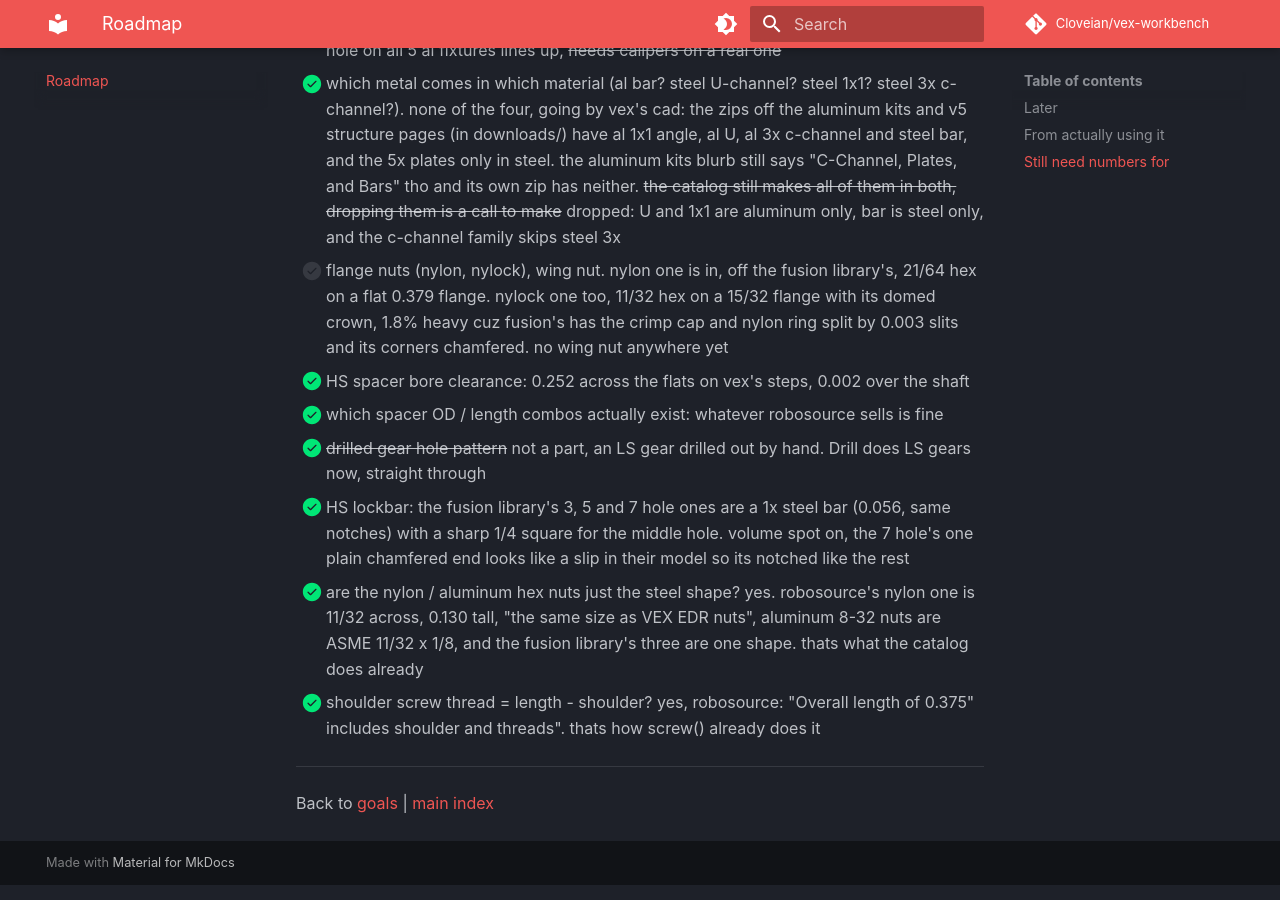
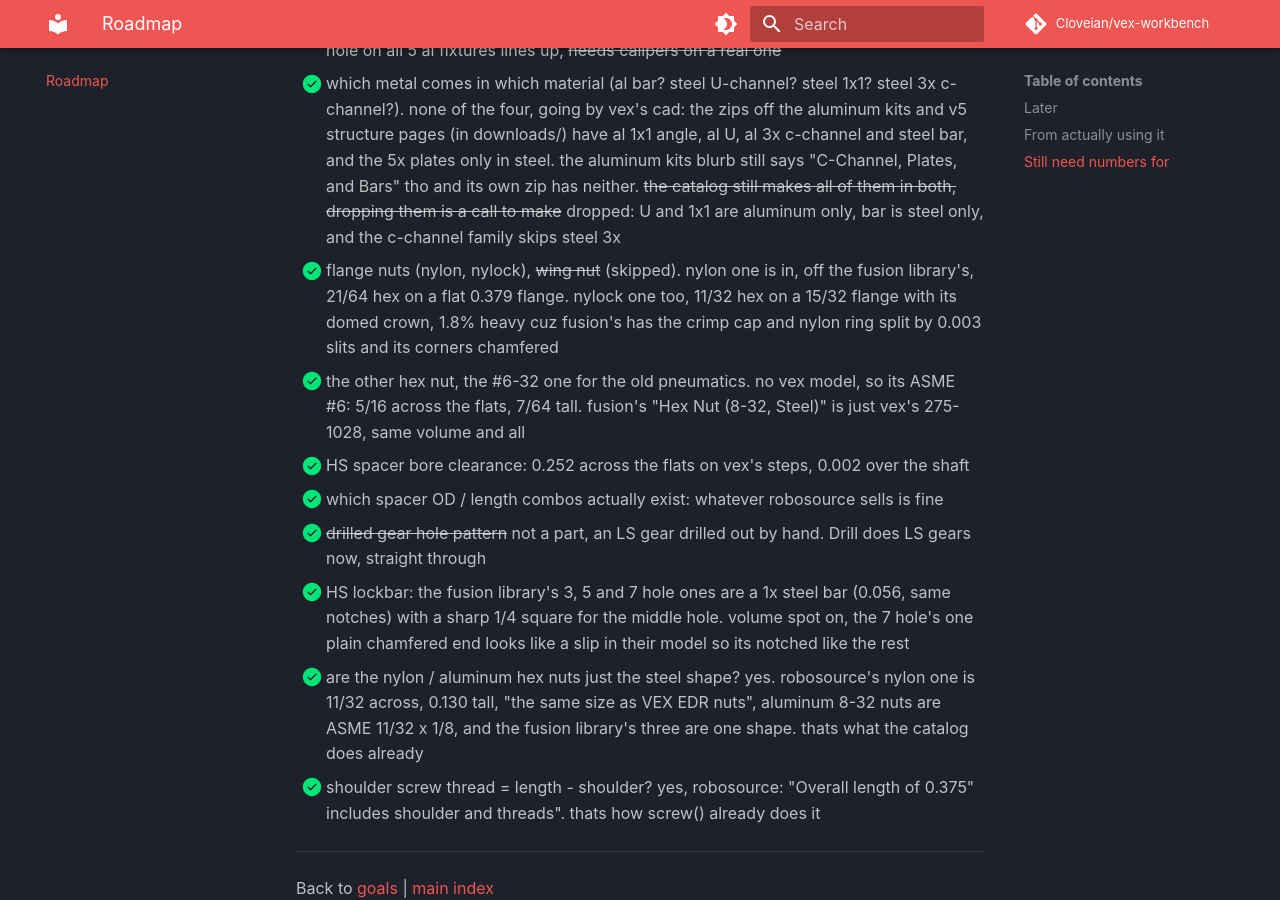
Before and after one commit to Cloveian/vex-workbench, an MkDocs documentation site: the page built from docs/roadmap.md, in a window 1280 px wide and 900 px high, scrolled down 3256 px. Built offline with MkDocs 1.6.1 and Material for MkDocs 9.7.7, drawn with Linux system fonts in a browser that asks for light colours; comment, search, counter and statistics services are not loaded.

Commit message:
no wing nut, and the other hex nut, the #6-32 one for the old pneumatics. fusions 8-32 one was just vexs file the whole time

```diff
--- a/docs/roadmap.md
+++ b/docs/roadmap.md
@@ -47,7 +47,8 @@
 - [x] 1x1 angle variants: the official one, plus a 3x c-channel cut down the middle, along the middle hole's edge or between holes. ~~Regular 2-Wide, Thick 5-Wide, Thin 5-Wide, only fusion has them, as f3d~~ (made, Cut 3x Hole Edge and Cut 3x Between Holes)
 - [x] is aluminum c-channel really the steel shape? no. vex's al steps and the fusion library agree: 0.55 tall flanges, flange holes at 0.3, a 0.078 tip chamfer, 0.070 count marks with round bottoms (~~the 5x flares~~ it doesnt, that was a loose BoundBox). the 3x is its own again, 0.546 tall with a 0.063 wall. the catalog makes them that way now, every hole on all 5 al fixtures lines up, ~~needs calipers on a real one~~
 - [x] which metal comes in which material (al bar? steel U-channel? steel 1x1? steel 3x c-channel?). none of the four, going by vex's cad: the zips off the aluminum kits and v5 structure pages (in downloads/) have al 1x1 angle, al U, al 3x c-channel and steel bar, and the 5x plates only in steel. the aluminum kits blurb still says "C-Channel, Plates, and Bars" tho and its own zip has neither. ~~the catalog still makes all of them in both, dropping them is a call to make~~ dropped: U and 1x1 are aluminum only, bar is steel only, and the c-channel family skips steel 3x
-- [ ] flange nuts (nylon, nylock), wing nut. nylon one is in, off the fusion library's, 21/64 hex on a flat 0.379 flange. nylock one too, 11/32 hex on a 15/32 flange with its domed crown, 1.8% heavy cuz fusion's has the crimp cap and nylon ring split by 0.003 slits and its corners chamfered. no wing nut anywhere yet
+- [x] flange nuts (nylon, nylock), ~~wing nut~~ (skipped). nylon one is in, off the fusion library's, 21/64 hex on a flat 0.379 flange. nylock one too, 11/32 hex on a 15/32 flange with its domed crown, 1.8% heavy cuz fusion's has the crimp cap and nylon ring split by 0.003 slits and its corners chamfered
+- [x] the other hex nut, the #6-32 one for the old pneumatics. no vex model, so its ASME #6: 5/16 across the flats, 7/64 tall. fusion's "Hex Nut (8-32, Steel)" is just vex's 275-1028, same volume and all
 - [x] HS spacer bore clearance: 0.252 across the flats on vex's steps, 0.002 over the shaft
 - [x] which spacer OD / length combos actually exist: whatever robosource sells is fine
 - [x] ~~drilled gear hole pattern~~ not a part, an LS gear drilled out by hand. Drill does LS gears now, straight through
```
Also changed, not shown: README.md (+1 -1 lines), docs/design-choices/browser.md (+1 -1 lines), 2 other files.
